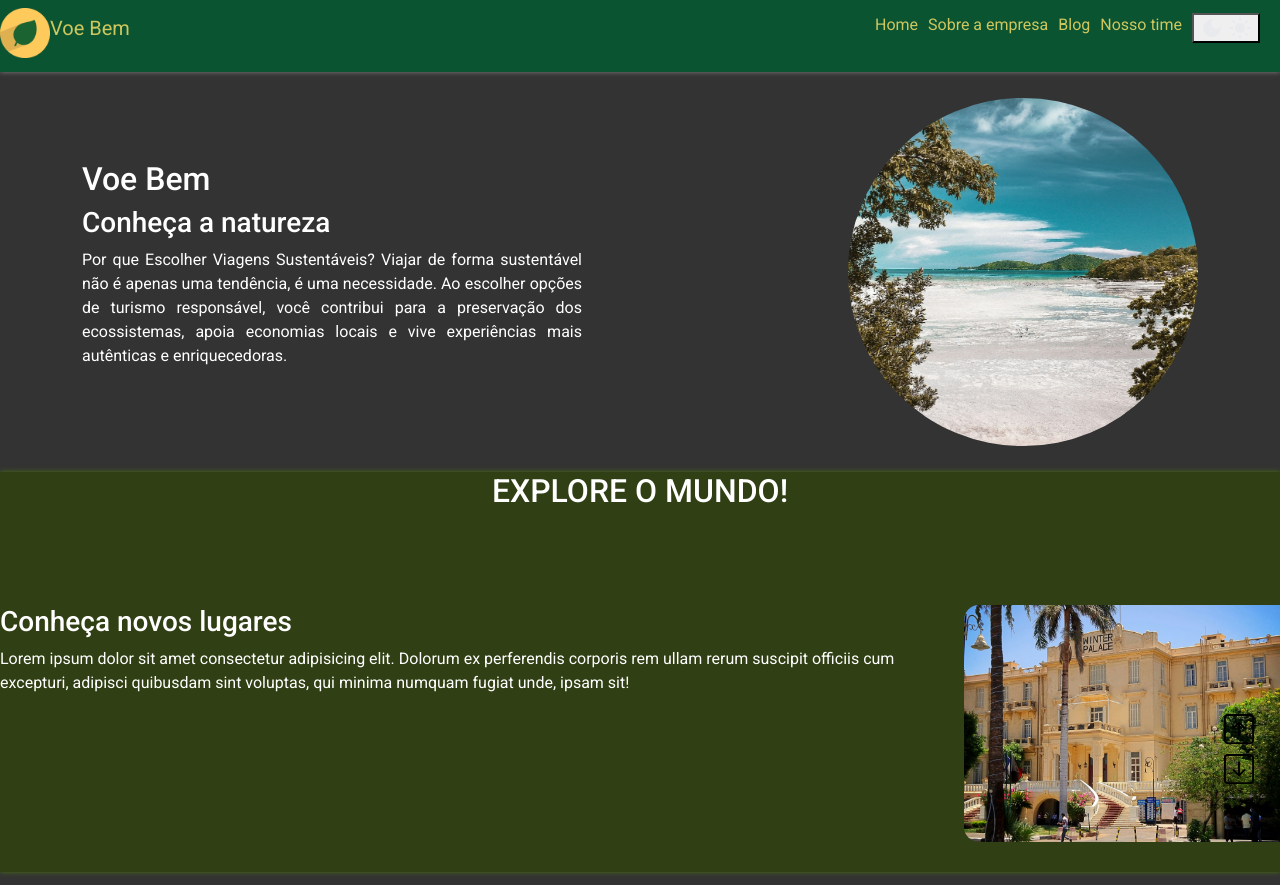
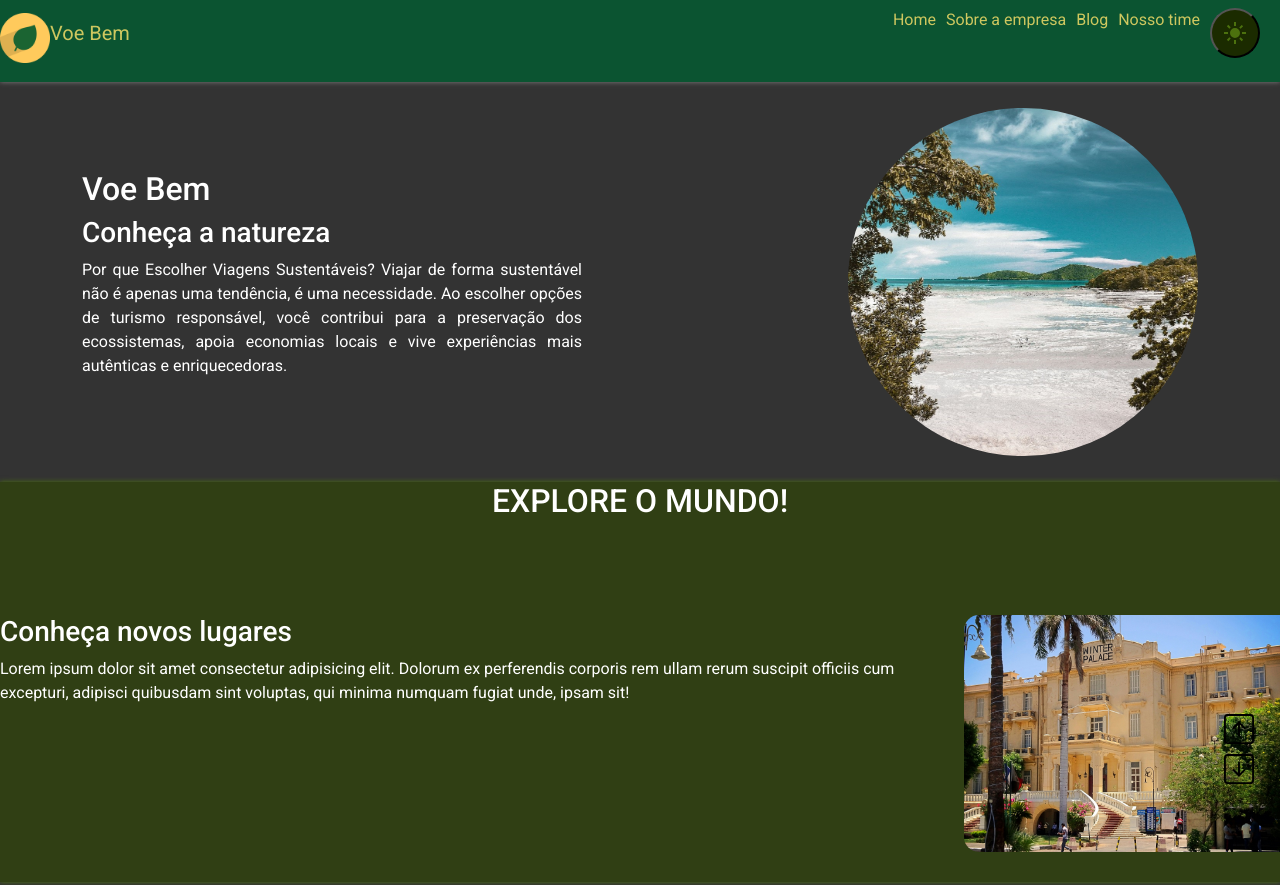
Before and after one commit to welberns/Voe-bem, a plain HTML site: page index.html in a window 1280 px wide. Shown: the top 885 px of the page. Drawn offline with Linux system fonts and the light colour scheme.

Commit message:
trocatema

```diff
--- a/index.html
+++ b/index.html
@@ -36,7 +36,7 @@
           <li>
             <a href="pages/nossoTime.html">Nosso time</a>
           </li>
-          <li><button>
+          <li><button id="trocaTema">
             <svg xmlns="http://www.w3.org/2000/svg" height="24px" viewBox="0 -960 960 960" width="24px" fill="#e8eaed"><path d="M480-120q-150 0-255-105T120-480q0-150 105-255t255-105q14 0 27.5 1t26.5 3q-41 29-65.5 75.5T444-660q0 90 63 153t153 63q55 0 101-24.5t75-65.5q2 13 3 26.5t1 27.5q0 150-105 255T480-120Z"/></svg>
             <svg xmlns="http://www.w3.org/2000/svg" height="24px" viewBox="0 -960 960 960" width="24px" fill="#e8eaed"><path d="M480-280q-83 0-141.5-58.5T280-480q0-83 58.5-141.5T480-680q83 0 141.5 58.5T680-480q0 83-58.5 141.5T480-280ZM200-440H40v-80h160v80Zm720 0H760v-80h160v80ZM440-760v-160h80v160h-80Zm0 720v-160h80v160h-80ZM256-650l-101-97 57-59 96 100-52 56Zm492 496-97-101 53-55 101 97-57 59Zm-98-550 97-101 59 57-100 96-56-52ZM154-212l101-97 55 53-97 101-59-57Z"/></svg>
           </button></li>
--- a/scripts/script.js
+++ b/scripts/script.js
@@ -1,16 +1,16 @@
-Let darkmode =localstorage.getItem('darkmode')
-const trocaTema = document.getElement.ById('trocaTema)
+let darkmode =localstorage.getItem('darkmode')
+const trocaTema = document.getElement.ById('trocaTema')
 
 const enableDarkmode = () => {
 document.body.classList.add('darkmode')
-localstorage.setItem('darkmode', 'active' (
+localstorage.setItem('darkmode', 'active')
 }
 
 const disableDarkmode = () => {
 document.body.classList.remove('darkmode')
-localstorage.setItem.('darkmode', null)
+localstorage.setItem('darkmode', null)
 }
 
 trocaTema.addEventListener('click',() => {
-darkmode! == "active" ? enableDarkmode() : disableDarkmode()
+darkmode !== "active" ? enableDarkmode() : disableDarkmode()
 })
--- a/styles/all.css
+++ b/styles/all.css
@@ -96,5 +96,17 @@ footer{
     display: flex;
     justify-content: center;
     align-items: center;
-    position: fixed;
+
 }
+#trocaTema svg{
+    fill: var(--cor2);
+}
+#trocaTema svg:last-child{
+    display: none;
+}
+.darkmode #trocaTema svg:first-child{
+    display: none;
+}
+.darkmode #trocaTema svg:last-child{
+    display: block;
+}
```
